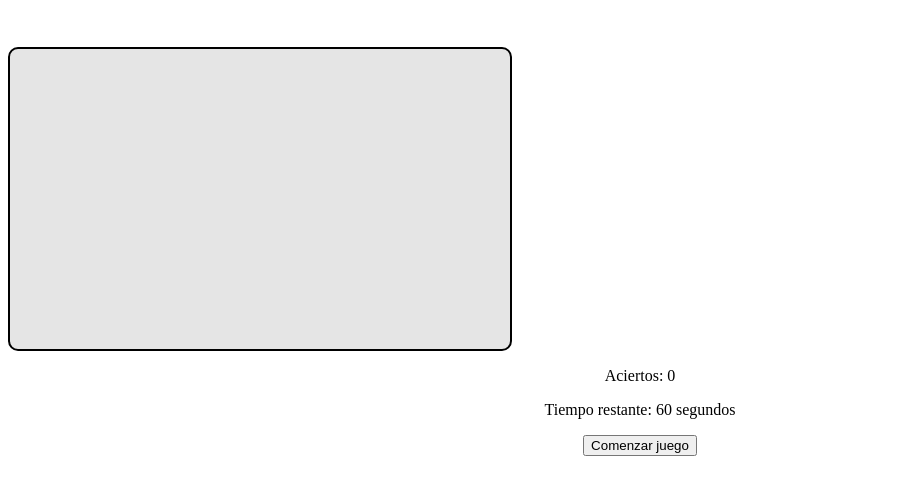
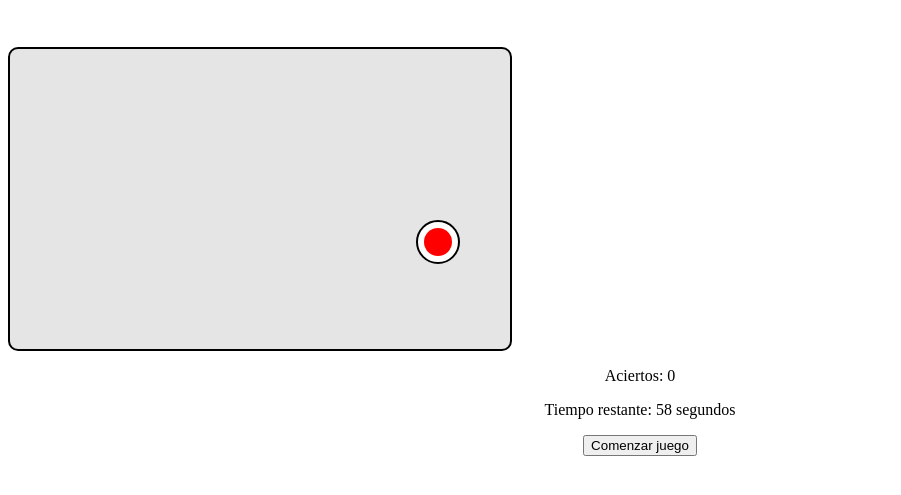
Before and after one commit to durod/tiroalblanco, a plain HTML site: page index.html in a window 1280 px wide. Both pictures are taken after a click on the button "Comenzar juego". Shown: the part 61-556 px from the top of the page, without its empty margins (0-901 px from the left). Drawn offline with Linux system fonts and the light colour scheme.

Commit message:
first commit6

```diff
--- a/index.html
+++ b/index.html
@@ -50,16 +50,16 @@
     var score = 0;
     var timer = 60;
     var interval;
-
-    document.querySelector("button").addEventListener("click", startGame);
+    var gameContainer = document.getElementById("game-container");
+    var scoreElement = document.getElementById("score");
+    var timerElement = document.getElementById("timer");
 
     function startGame() {
       score = 0;
       timer = 60;
-      document.getElementById("score").textContent = score;
-      document.getElementById("timer").textContent = timer;
+      scoreElement.textContent = score;
+      timerElement.textContent = timer;
 
-      var gameContainer = document.getElementById("game-container");
       gameContainer.innerHTML = "";
 
       interval = setInterval(updateTimer, 1000);
@@ -67,8 +67,6 @@
     }
 
     function createTarget() {
-      var gameContainer = document.getElementById("game-container");
-
       var target = document.createElement("div");
       target.classList.add("target");
 
@@ -81,7 +79,7 @@
 
       target.addEventListener("click", function() {
         score++;
-        document.getElementById("score").textContent = score;
+        scoreElement.textContent = score;
         gameContainer.removeChild(target);
         createTarget();
       });
@@ -95,7 +93,7 @@
 
     function updateTimer() {
       timer--;
-      document.getElementById("timer").textContent = timer;
+      timerElement.textContent = timer;
 
       if (timer === 0) {
         clearInterval(interval);
@@ -108,6 +106,6 @@
     }
   </script>
 
-  <button>Comenzar juego</button>
+  <button onclick="startGame()">Comenzar juego</button>
 </body>
 </html>
```
